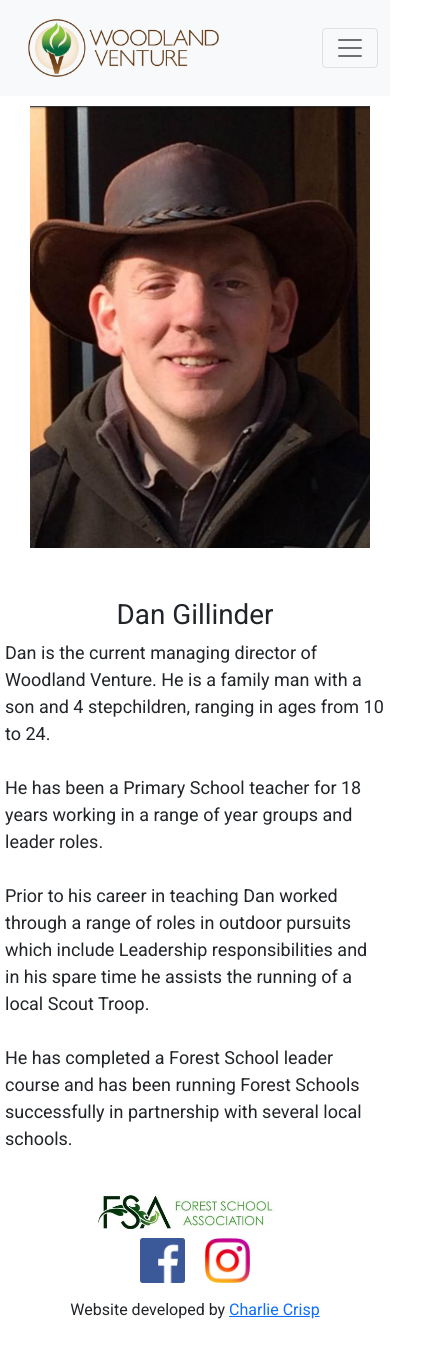
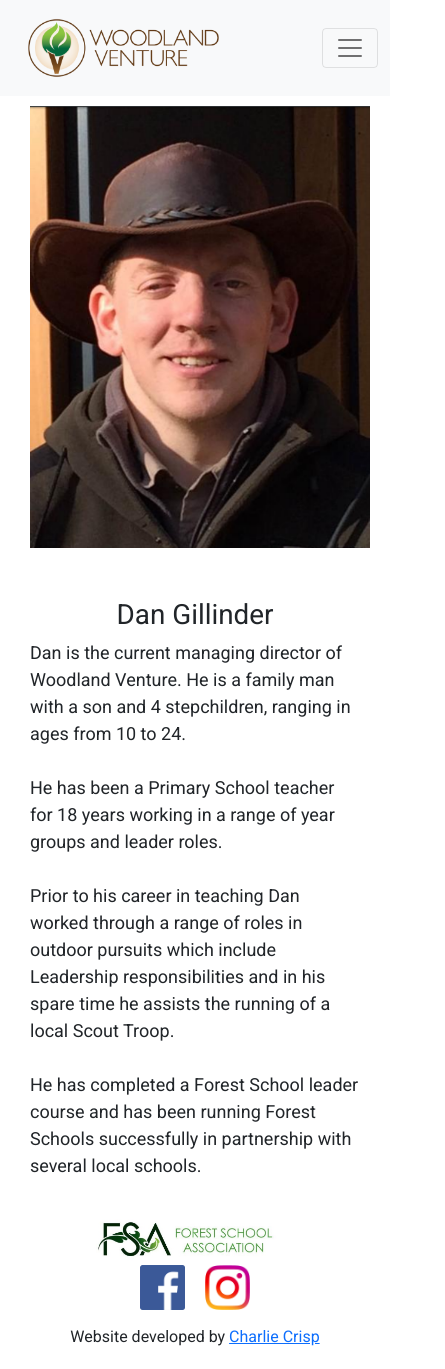
Before and after one commit to CharlieCrisp/test-react-ghpages, a React (Create React App) app: page /about in a window 390 px wide. Shown: the whole page, 445 px wide, since content can reach past the window. Before the commit the page ends 1342 px from the top, so only its background shows below. Built offline with nearby package versions, Linux system fonts and the light colour scheme.

Commit message:
Actually fix about page

```diff
--- a/src/sass/about.scss
+++ b/src/sass/about.scss
@@ -21,16 +21,14 @@
     padding: 0px 30px 0px 30px;
     width: 100%;
     max-width: 700px;
-    min-width: 500px;
 }
 
 @media (max-width: 850px) {
     .info-row-about {
         flex-wrap: wrap;
     }
-
     .dan-text {
-        padding: 50px 30px 0px 30px;
+        padding: 50px 0px 0px 0px;
     }
 }
 
```
